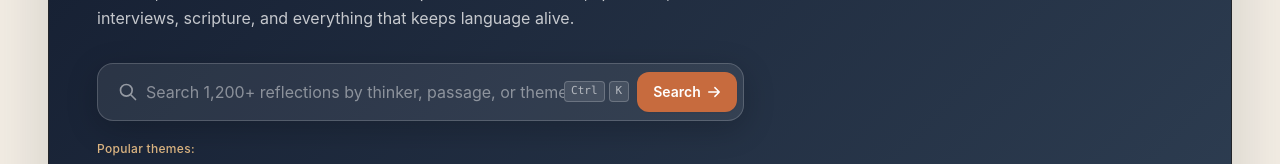
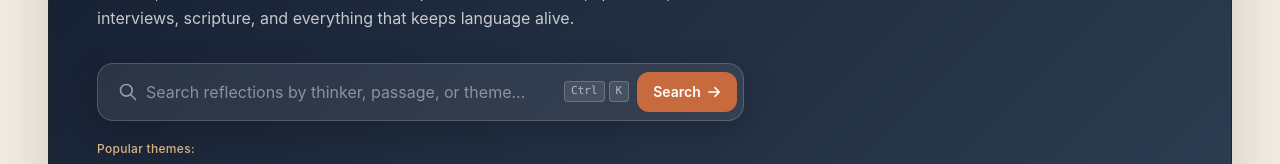
Before and after one commit to manjurulhaque/uddhriti, a Next.js app: page / in a window 1280 px wide. Shown: the part 618-782 px from the top of the page. Built offline with nearby package versions, Linux system fonts and the light colour scheme; no server answers; the database is empty.

Commit message:
Remove quote count from hero search placeholder

```diff
--- a/src/components/public/hero-search.tsx
+++ b/src/components/public/hero-search.tsx
@@ -44,8 +44,6 @@ export function HeroSearch({ totalQuotes }: HeroSearchProps) {
     router.push(`/quotes?q=${encodeURIComponent(term)}`)
   }
 
-  const placeholderCount = totalQuotes ? `${totalQuotes.toLocaleString()}+` : "1,200+"
-
   return (
     <div className="space-y-4">
       {/* Search Input Bar */}
@@ -77,7 +75,7 @@ export function HeroSearch({ totalQuotes }: HeroSearchProps) {
           name="q"
           value={query}
           onChange={(e) => setQuery(e.target.value)}
-          placeholder={`Search ${placeholderCount} reflections by thinker, passage, or theme...`}
+          placeholder="Search reflections by thinker, passage, or theme..."
           aria-label="Search quotations"
           className="w-full bg-transparent py-2.5 text-sm sm:text-base text-white placeholder:text-white/45 focus:outline-none"
         />
```
